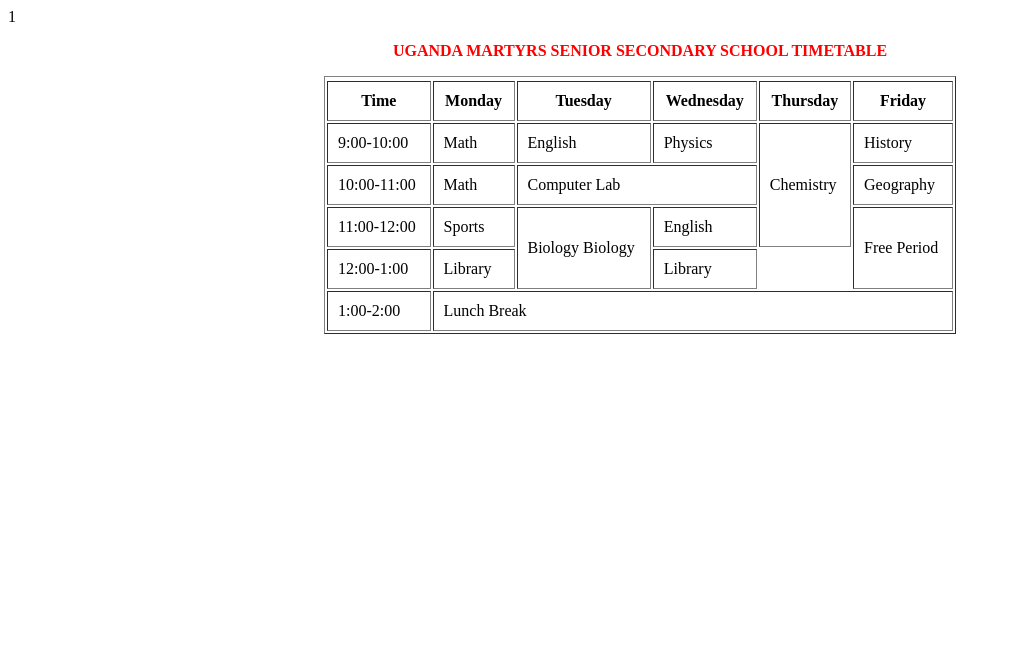
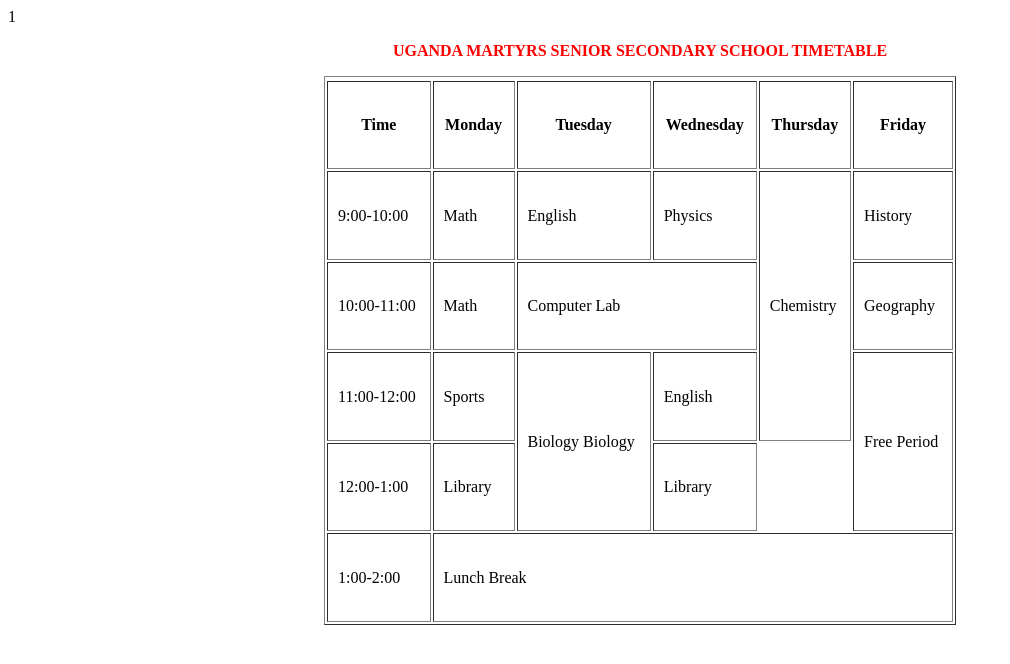
Before and after one commit to KALUNGIJoseph/WEB-ASSIGNMENTS, a plain HTML site: page Table2.html in a window 1280 px wide. Shown: the whole page, without its empty margins (0-1010 px from the left). Drawn offline with Linux system fonts and the light colour scheme.

Commit message:
Fix spelling of 'height' in Table2.html
Corrected the 'height' attribute spelling in the table tag.

```diff
--- a/Table2.html
+++ b/Table2.html
@@ -11,7 +11,7 @@
 </head>
 <body>
     <center>
-    <table border="1" width="50%" heigt="70%" cellpadding="10">
+    <table border="1" width="50%" height="70%" cellpadding="10">
         <tr>
             <p style="color:red; fort-size:100px"><b>UGANDA MARTYRS SENIOR SECONDARY SCHOOL TIMETABLE</b></td>
         </tr>
```
